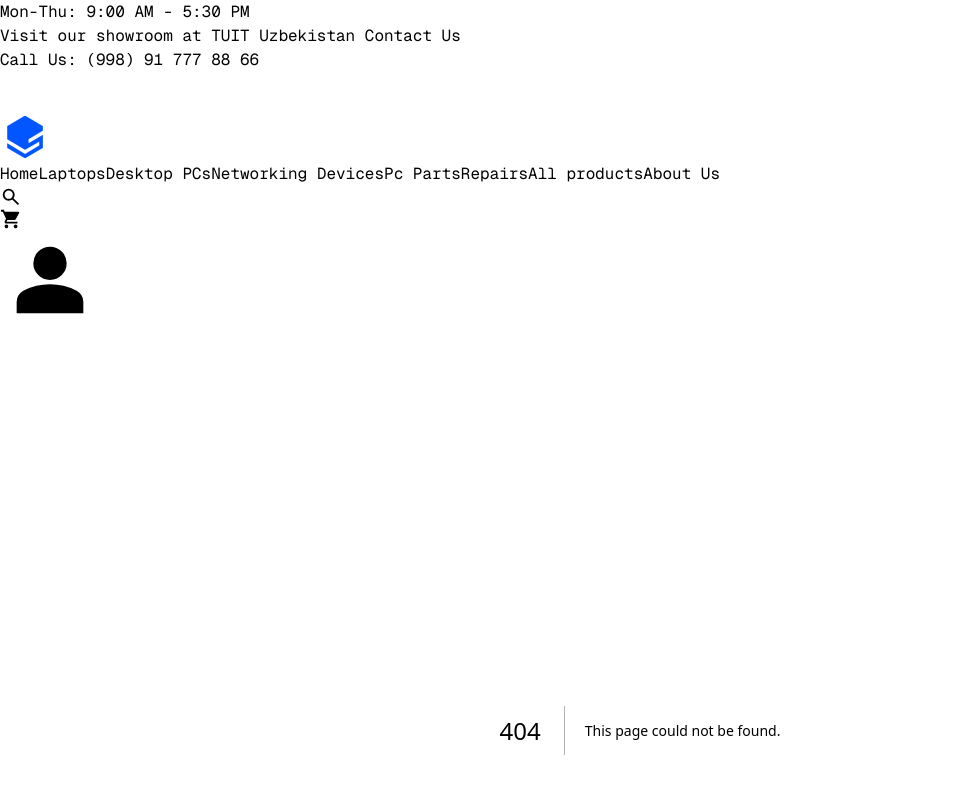
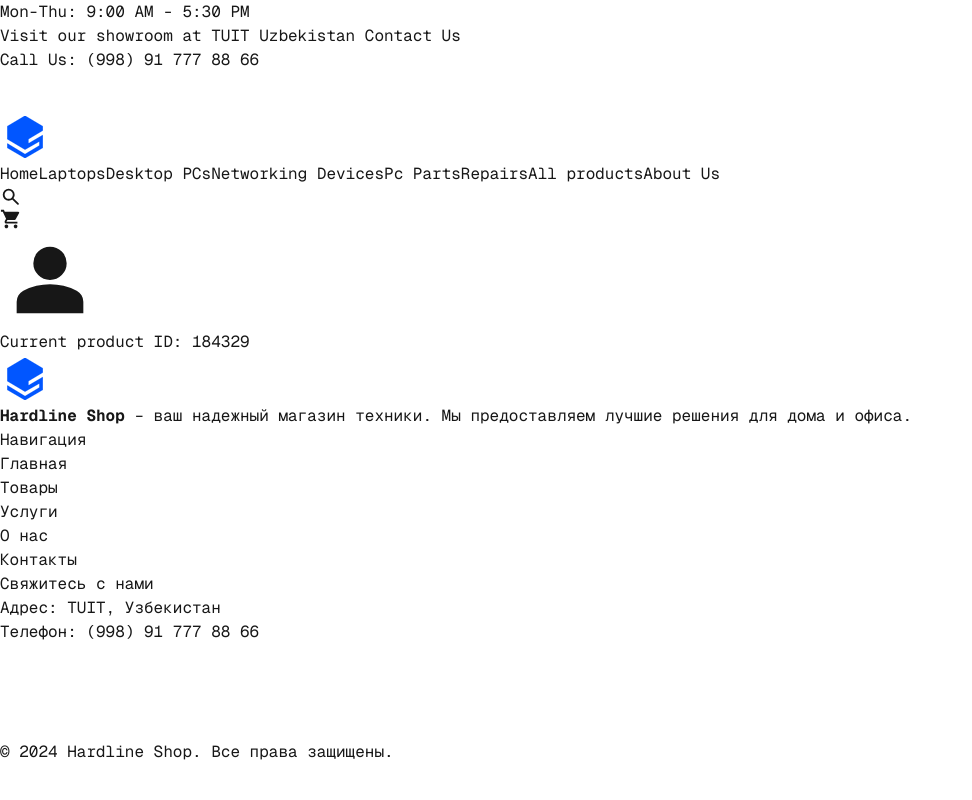
Before and after one commit to Zoha2400/hardline-store-frontend, a Next.js app: page /product/184329 in a window 1280 px wide. Before the commit this address had no page. Shown: the top 800 px of the page, without its empty margins (0-972 px from the left). Built offline with nearby package versions, Linux system fonts and the light colour scheme; some icons are missing.

Commit message:
feat: [id] was added

```diff
--- a/src/app/layout.tsx
+++ b/src/app/layout.tsx
@@ -24,7 +24,7 @@ export default function RootLayout({ children }: { children: React.ReactNode })
         {shouldUseLayout ? (
             <>
                 <Header />
-                <main>{children}</main>
+                <main className="mt-28">{children}</main>
                 <Footer />
             </>
         ) : (
--- /dev/null
+++ b/src/app/product/[id]/page.tsx
@@ -0,0 +1,13 @@
+"use clientg"
+
+import { useParams } from 'next/navigation';
+
+export default function ProductPage() {
+    const { id } = useParams();  // Получаем параметр 'id' из URL
+
+    return (
+        <div>
+            <p>Current product ID: {id}</p>
+        </div>
+    );
+}
--- a/src/app/profile/page.tsx
+++ b/src/app/profile/page.tsx
@@ -3,7 +3,7 @@ import Breadcrumbs from "@/components/Header/Breadcrupms";
 
 export default function Home() {
     return (
-        <div className="w-full pt-16">
+        <div className="w-full h-screen px-2">
             <Breadcrumbs/>
             <p>Profile</p>
         </div>
```
Also changed, not shown: src/components/Header/Dragon.tsx (+1 -1 lines).
